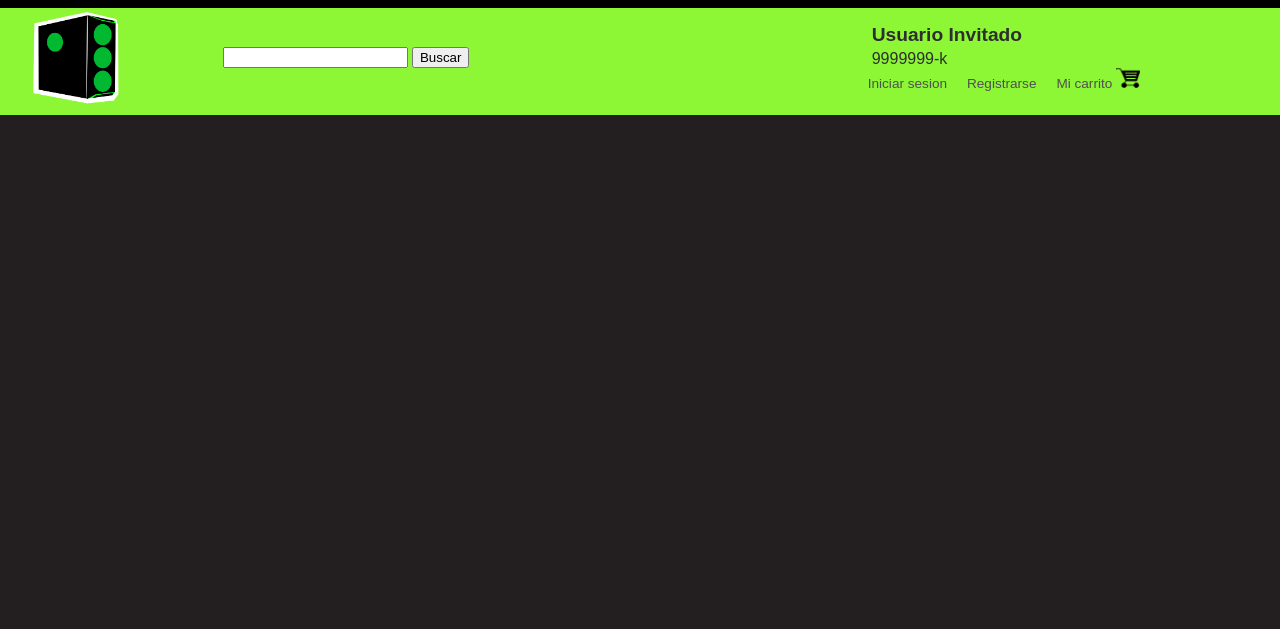
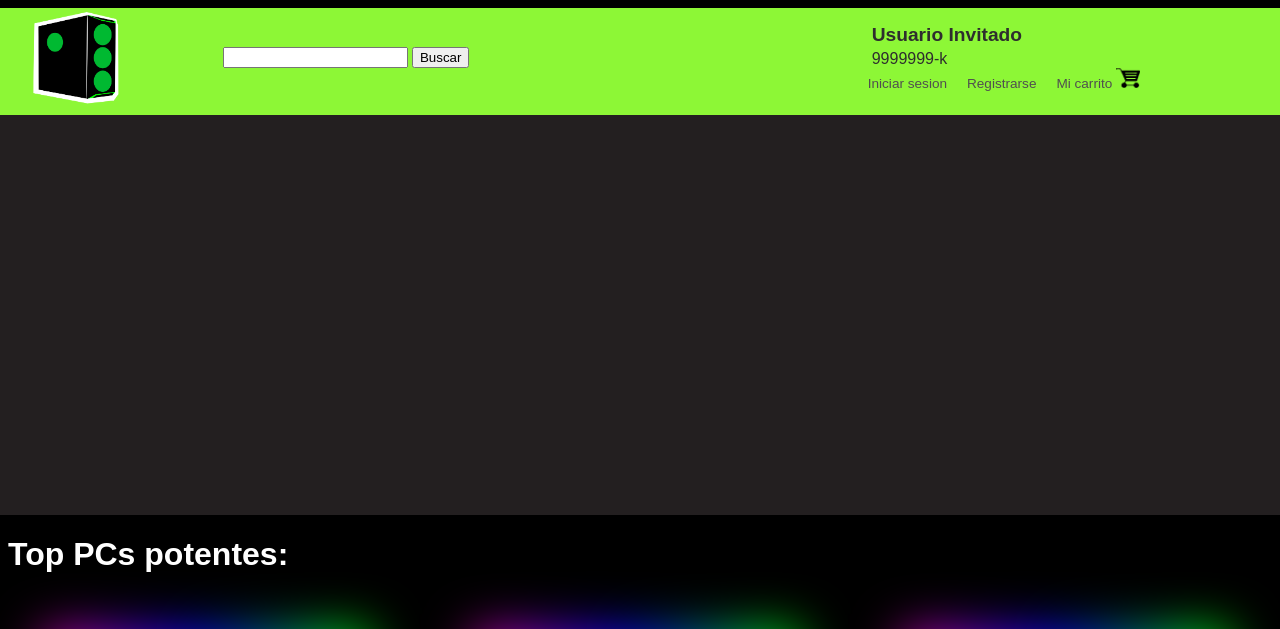
Before and after one commit to mostazaniikkkk/HTML-Trabajo, a plain HTML site: page index.html in a window 1280 px wide. Shown: the top 629 px of the page. Drawn offline with Linux system fonts and the light colour scheme; no server answers.

Commit message:
no me gusta trabajar con px. pero sera

```diff
--- a/index.html
+++ b/index.html
@@ -34,7 +34,7 @@
         </div>
     </div>
     <div class="row">
-        <div class="col-lg-12" id="unityContainer" style="width: 100%; height: 25%"></div>
+        <div class="col-lg-12" id="unityContainer" style="width: 100%; height: 400px"></div>
     </div>
     <div class="row footer">
         <div class="col-lg-12"><h1>Top PCs potentes:</h1></div>
```
